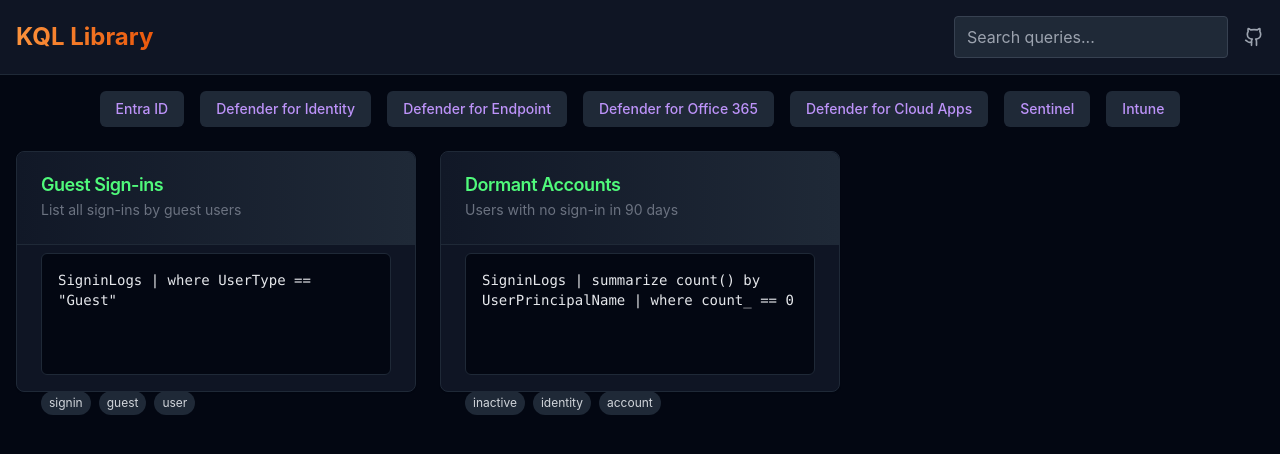
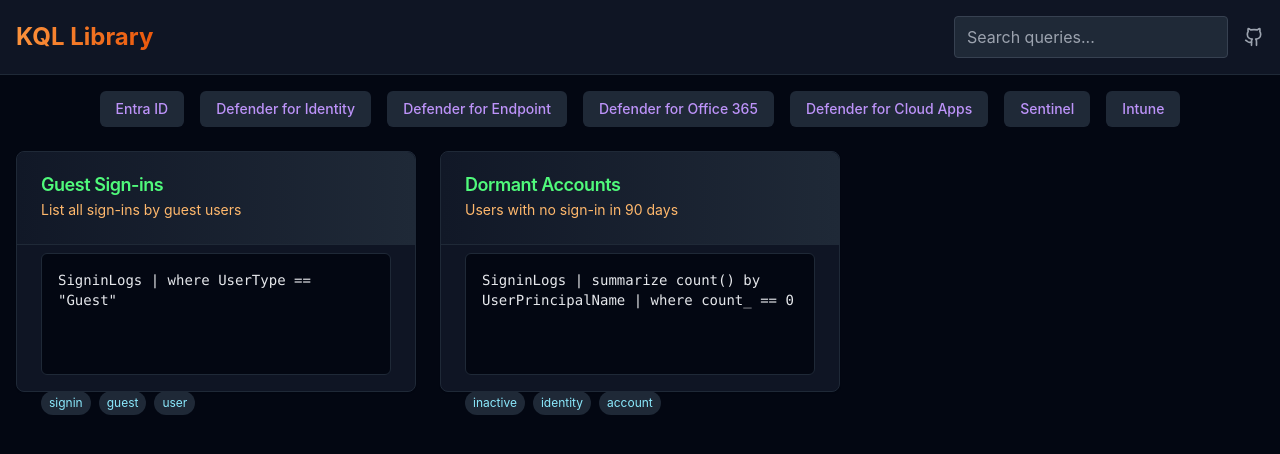
Before and after one commit to 0fflineDocs/KQL-Library, a React (Vite) app: page / in a window 1280 px wide. Shown: the top 454 px of the page. Built offline with nearby package versions, Linux system fonts and the light colour scheme.

Commit message:
Update app.tsx

```diff
--- a/src/app.tsx
+++ b/src/app.tsx
@@ -18,7 +18,7 @@
   <button
     className={cn(
       "inline-flex items-center justify-center rounded-md text-sm font-medium transition-colors",
-      "focus:outline-none focus:ring-1 focus:ring-orange-500 focus:ring-offset-2 focus:ring-offset-gray-950",
+      "focus:outline-none focus:ring-1 focus:ring-[#8be9fd] focus:ring-offset-2 focus:ring-offset-gray-950",
       "disabled:opacity-50 disabled:pointer-events-none",
       className
     )}
@@ -58,7 +58,7 @@
 
 const CardDescription = ({ className = "", children, ...props }: any) => (
   <p
-    className={cn("text-sm text-muted-foreground", className)}
+    className={cn("text-sm text-[#ffb86c]", className)}
     {...props}
   >
     {children}
@@ -216,7 +216,7 @@
                 "px-4 py-2 rounded-md font-medium",
                 categoryInfo[category]?.buttonBg,
                 selectedCategory === category
-                  ? "bg-gray-700 ring-1 ring-orange-500"
+                  ? "bg-gray-700 ring-1 ring-[#8be9fd]"
                   : ""
               )}
               onClick={() => {
@@ -239,7 +239,7 @@
                 className={cn(
                   "px-4 py-2 rounded-md bg-gray-800 hover:bg-gray-700",
                   selectedSubCategory === subCategory
-                    ? "bg-gray-700 ring-1 ring-orange-500"
+                    ? "bg-gray-700 ring-1 ring-[#8be9fd]"
                     : ""
                 )}
                 onClick={() => setSelectedSubCategory(prev => prev === subCategory ? null : subCategory)}
@@ -281,7 +281,7 @@
                       {query.tags.map((tag, i) => (
                         <span
                           key={i}
-                          className="text-xs px-2 py-1 rounded-full bg-gray-800 text-gray-300"
+                          className="text-xs px-2 py-1 rounded-full bg-gray-800 text-[#8be9fd]"
                         >
                           {tag}
                         </span>
```
